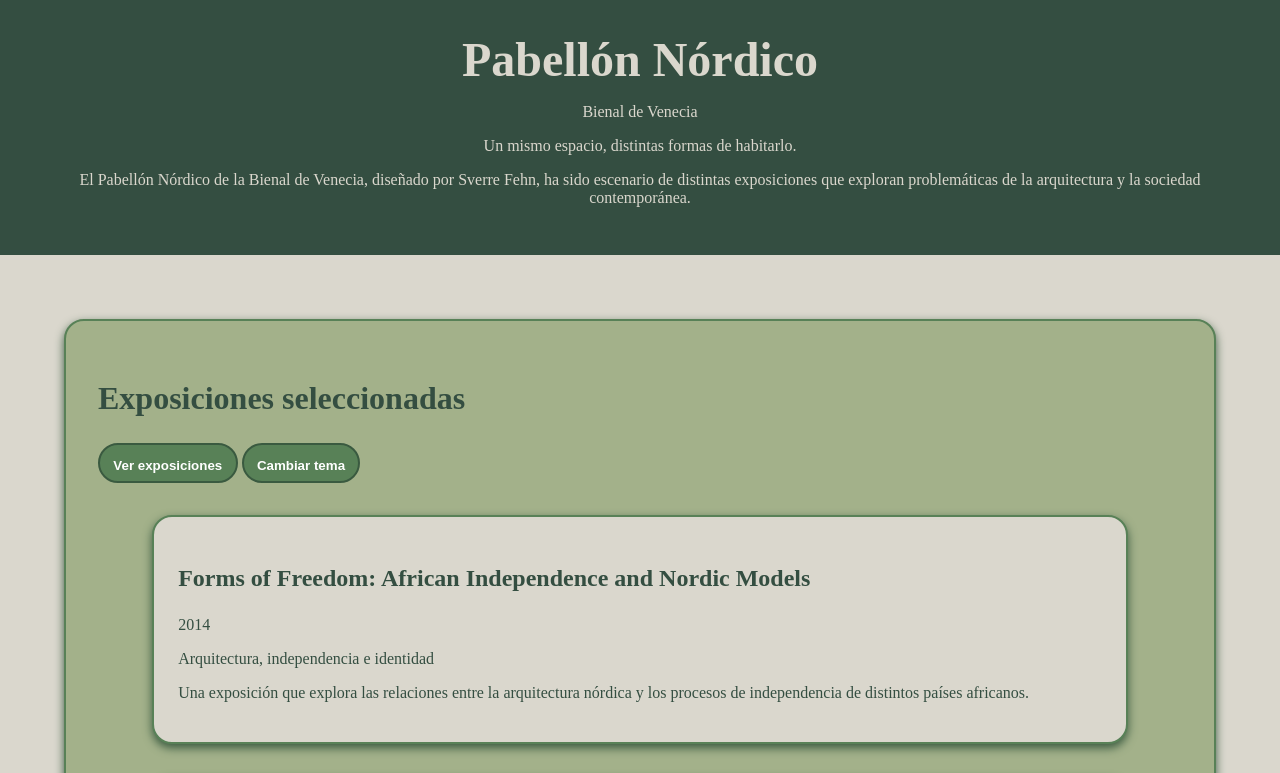
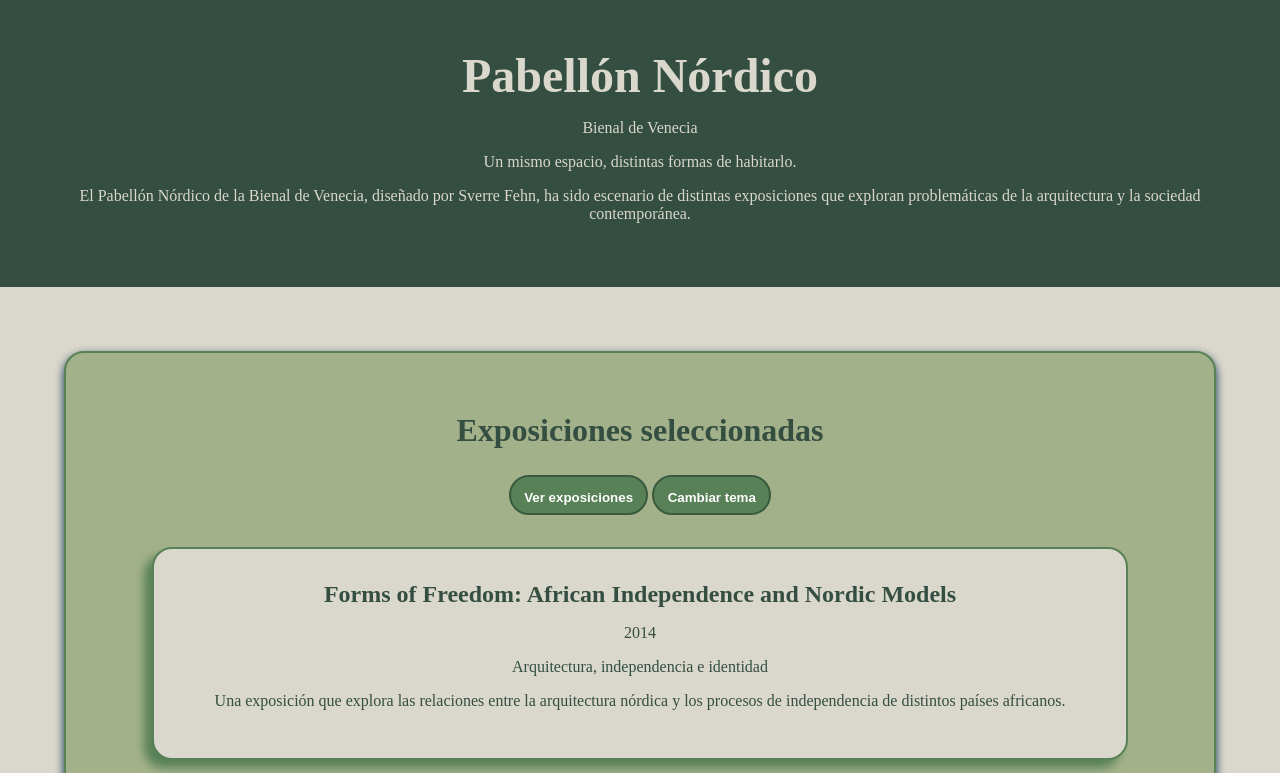
Before and after one commit to gonzalezlara2004-stack/entrega-medio-termino, a plain HTML site: page index.html in a window 1280 px wide. Both pictures are taken after a click on the button "Ver exposiciones". Shown: the top 773 px of the page. Drawn offline with Linux system fonts and the light colour scheme.

Commit message:
arreglos

```diff
--- a/css/estilos.css
+++ b/css/estilos.css
@@ -14,7 +14,7 @@ body {
 header {
     background-color: #344E41;
     color: #DAD7CD;
-    padding: 2em;
+    padding: 3em;
     text-align: center;
 }
 
@@ -37,7 +37,8 @@ main {
     margin: 2em;
     border-radius: 20px;
     border: 2px solid #588157;
-    box-shadow: 0 4px 10px #3A5A40;
+    box-shadow: 0 4px 10px #003049;
+    text-align: center;
 }
 
 h2 {
@@ -66,16 +67,17 @@ footer {
     background-color: #DAD7CD;
     color: #344E41;
     width: 90%;
-    padding: 1.5em;
+    padding: 2em;
     margin: 2em auto;
     border: 2px solid #588157;
     border-radius: 20px;
-    box-shadow: 0 4px 10px #3A5A40;
+    box-shadow: -8px 8px 10px #588157;;
 }
 
 .card h3 {
     font-size: 1.5rem;
     color: #344E41;
+    margin: 0;
 }
 
 .card p {
```
